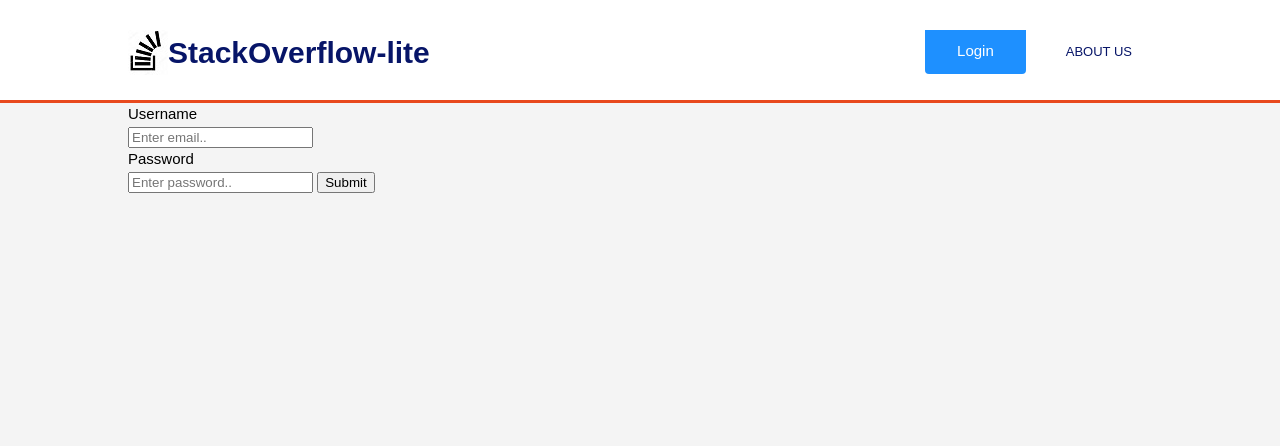
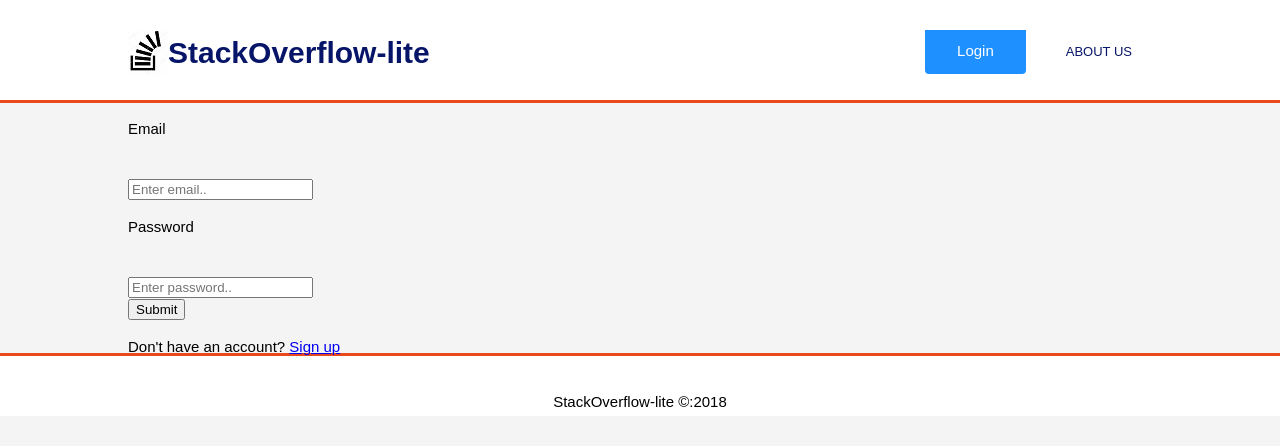
Before and after one commit to AlvinMugambi/StackOverflow-lite, a Python web app: template UI/templates/login.html in a window 1280 px wide. Shown: the top 446 px of the page. Run offline with Jinja, Linux system fonts and the light colour scheme; the template is opened without the code that fills it, so the values that code supplies are empty.

Commit message:
[feature #162548181] Added a link to the sign up page

```diff
--- a/UI/templates/login.html
+++ b/UI/templates/login.html
@@ -10,7 +10,7 @@
     <header>
       <div class="container">
         <div id="branding">
-          <img class= "avatar" src="../static/index.jpg" alt="coming soon">
+          <a href="homepage.html"><img class= "avatar" src="../static/index.jpg" alt="coming soon"></a>
           <h1>StackOverflow-lite</h1>
         </div>
         <nav>
@@ -24,15 +24,20 @@
 
     <section class="loginbox">
       <div class="container">
-        <form class="" action="order.html" method="post">
-          Username <br>
+        <form class="" action="" method="post">
+          <p>Email</p> <br>
           <input type="email" name="" placeholder="Enter email.." value=""><br>
-          Password <br>
-          <input type="password" name="" placeholder="Enter password.." value="">
+          <p>Password</p> <br>
+          <input type="password" name="" placeholder="Enter password.." value=""><br>
           <input type="submit" name="" value="Submit">
+          <p id="prompt">Don't have an account? <a href="signup.html">Sign up</a></p>
         </form>
       </div>
     </section>
 
+    <footer>
+      <p>StackOverflow-lite &copy:2018</p>
+    </footer>
+
   </body>
 </html>
```
